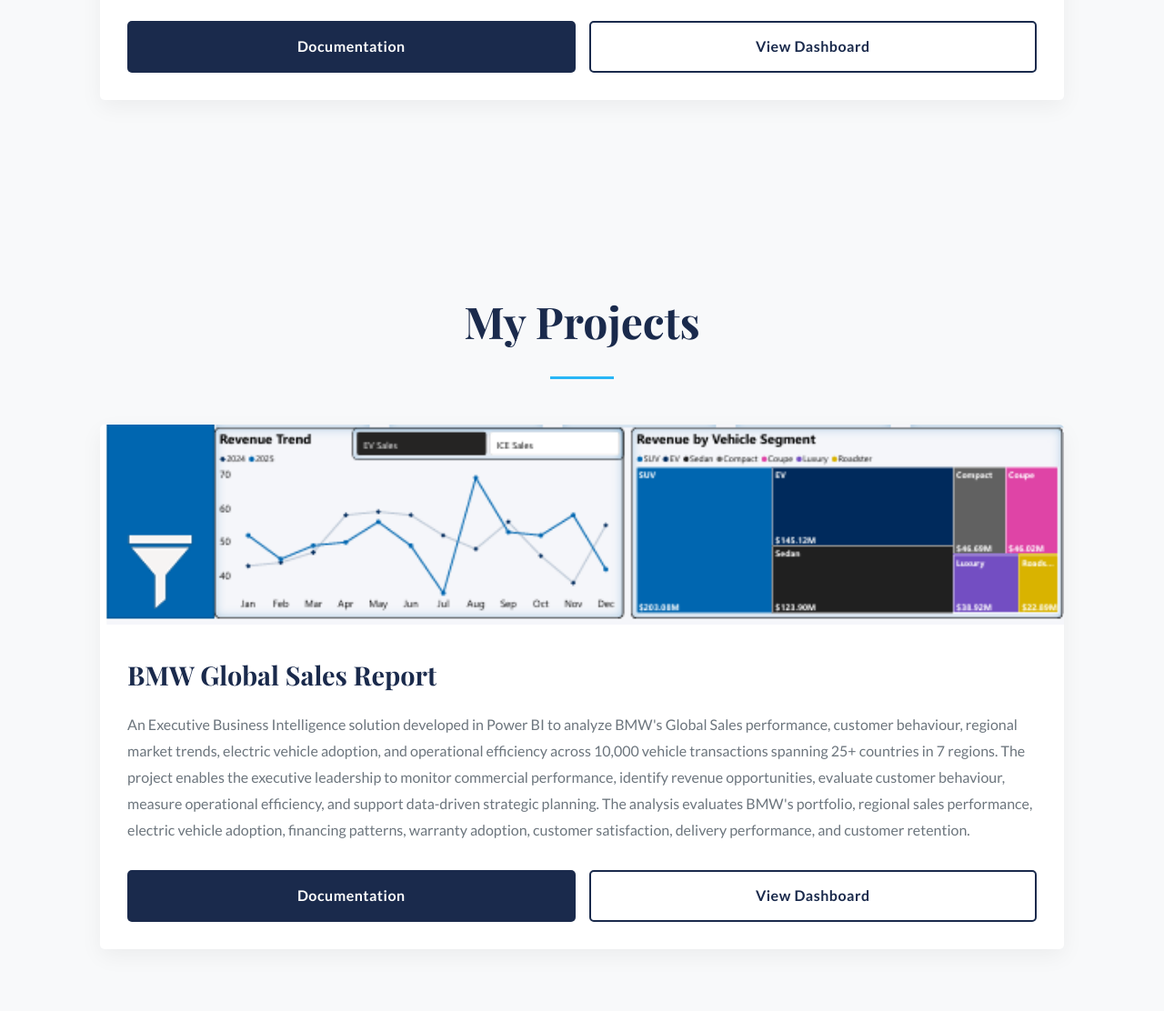
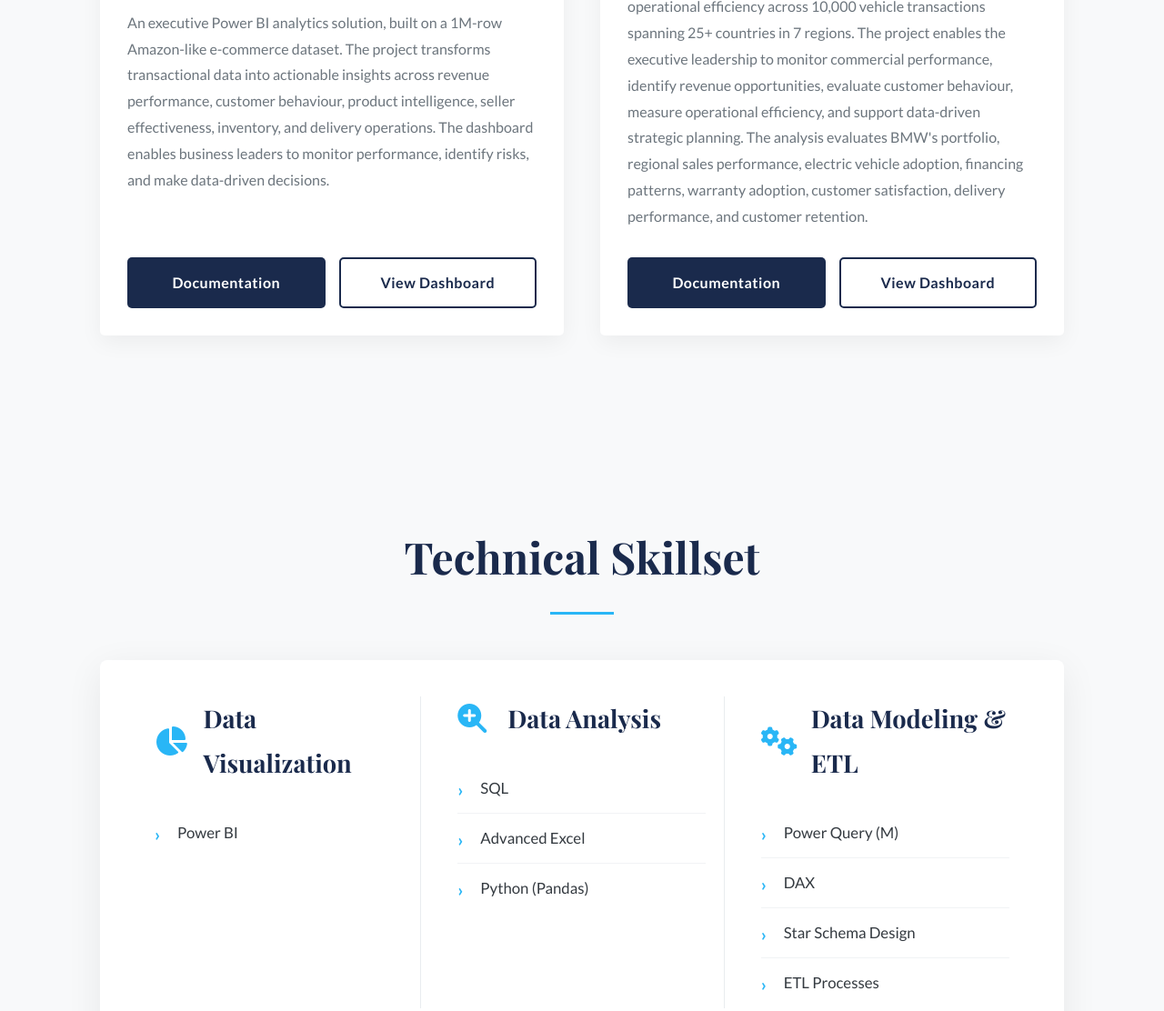
Before and after one commit to EkeminiEdward/EkeminiEdward.github.io, a plain HTML site: page index.html in a window 1280 px wide. Shown: the part 1741-2853 px from the top of the page at 91% size. Drawn offline with nearby package versions, Linux system fonts and the light colour scheme.

Commit message:
Update index.html

```diff
--- a/index.html
+++ b/index.html
@@ -94,16 +94,6 @@
                 </div>
             </div>
 
-
-        </div>
-    </div>
-</section>
-
-    <!-- PROJECTS SECTION -->
-<section id="projects" class="section">
-    <div class="container">
-        <h2>My Projects</h2>
-        <div class="projects-grid">
 
             <!--💡UPDATE: Replace this with your own project. Add as many as you like!-->
             <!-- Project 2 -->
```
